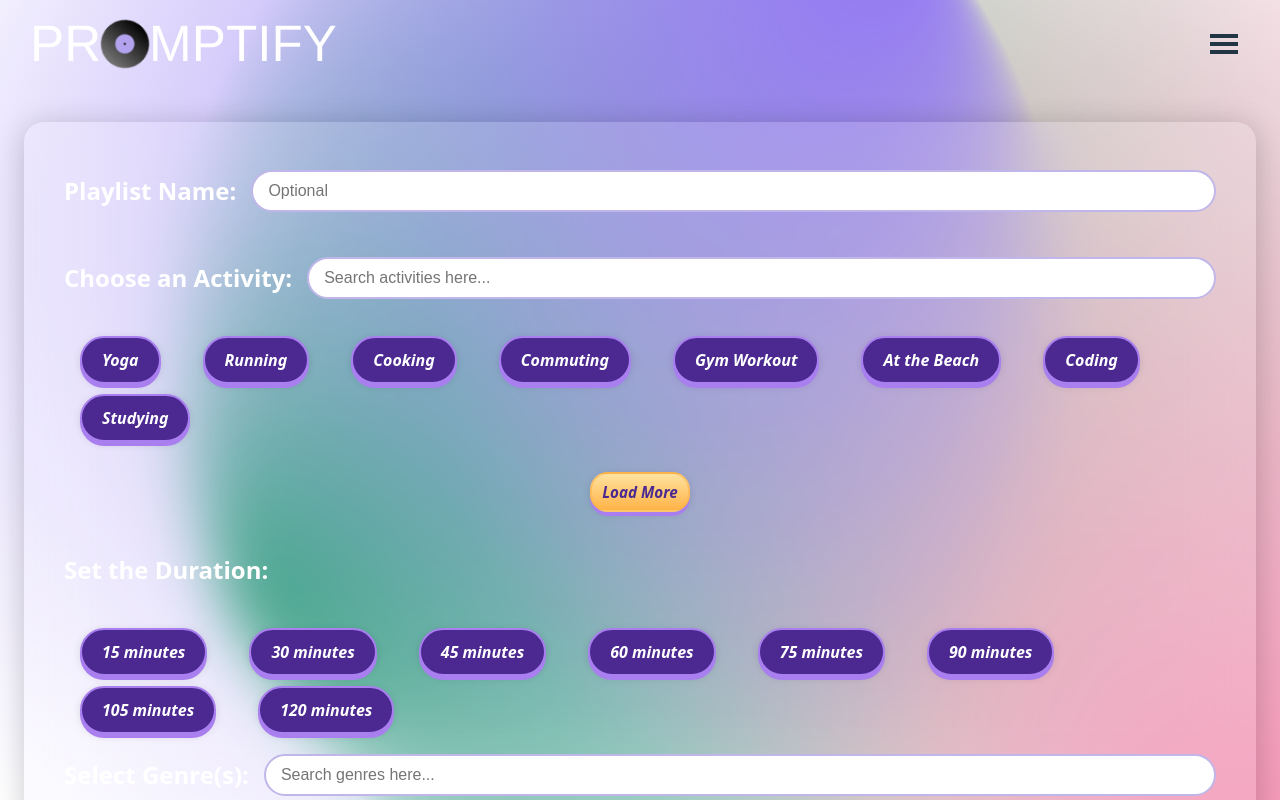
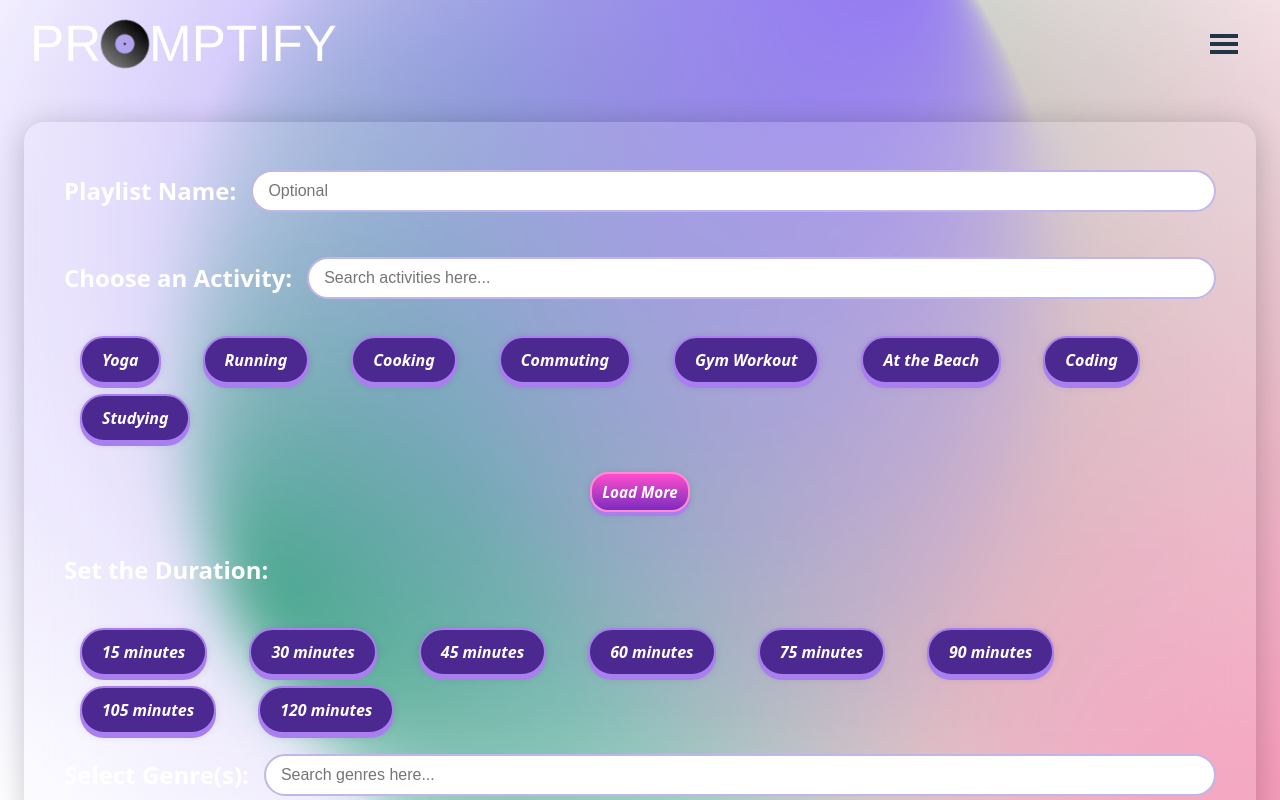
Before and after one commit to JAK-Of-All-Forces/promptify, a React (Vite) app in the folder frontend/: page /prompt in a window 1280 px wide. Built offline with nearby package versions, Linux system fonts and the light colour scheme; no server answers; sample sign-in values are in the browser's storage.

Commit message:
changed load more colors

```diff
--- a/frontend/src/Pages/PromptPage/PromptPage.css
+++ b/frontend/src/Pages/PromptPage/PromptPage.css
@@ -128,9 +128,13 @@
   padding: 6px 10px;
   font-size: 0.95rem;
   border-radius: 18px;
-  border: 2px solid #ffb24790;           /* Distinct border color */
-  background: linear-gradient(180deg, #ffe29f 0%, #ffb347 100%);
-  color: #4b2991;
+background: linear-gradient(180deg, #ff4ecd 0%, #7b2cbf 100%);
+border: 2px solid #ff8bd3;
+color: #ffffff;
+
+
+
+
   font-weight: bold;
   font-style: italic;
   cursor: pointer;
@@ -144,8 +148,8 @@
 }
 
 .loadmore-btn:hover {
-  background: linear-gradient(180deg, #ffb347 0%, #ffe29f 100%);
-  box-shadow: 0 2px 0 #e6a03a, 0 1px 4px rgba(0,0,0,0.18);
+  /* background: linear-gradient(180deg, #ffb347 0%, #ffe29f 100%);
+  box-shadow: 0 2px 0 #e6a03a, 0 1px 4px rgba(0,0,0,0.18); */
   transform: translateY(2px);
 }
 
```
